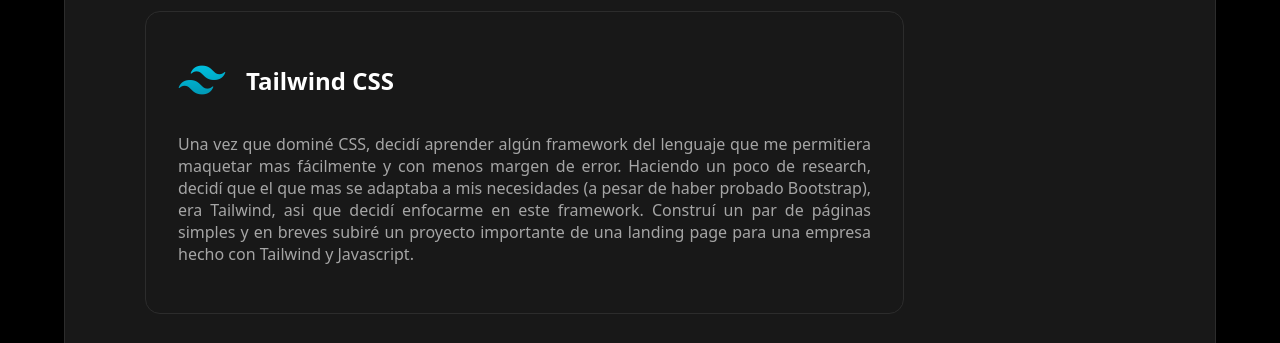
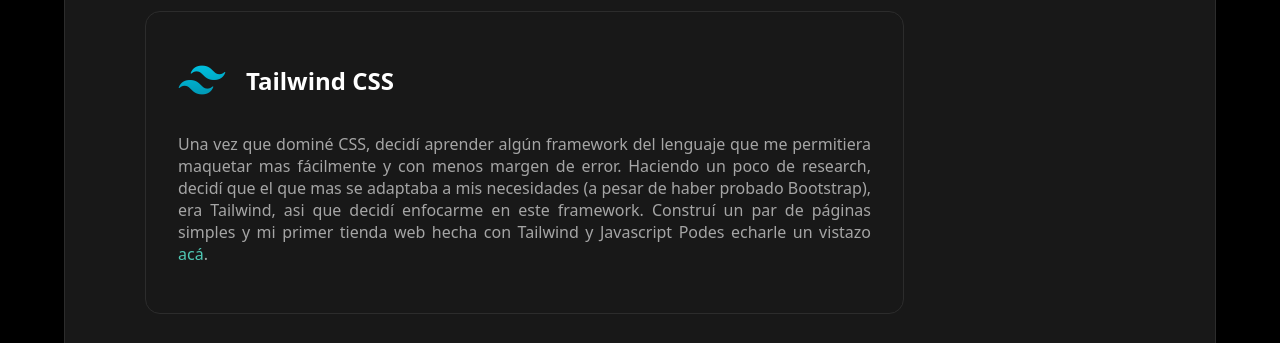
Before and after one commit to ValenGu1t0/ValenGu1t0.github.io, a plain HTML site: page tecnologias.html in a window 1280 px wide. Shown: the part 1440-1783 px from the top of the page. Drawn offline with Linux system fonts and the light colour scheme.

Commit message:
Update tecnologias.html

```diff
--- a/tecnologias.html
+++ b/tecnologias.html
@@ -66,7 +66,7 @@
 
             <div class="tecnologias_card">
                 <div class="tecnologias_card_titulo"> <img src="img/tail.png" alt="icono tailwind"><h2>Tailwind CSS</h2> </div>
-                <p>Una vez que dominé CSS, decidí aprender algún framework del lenguaje que me permitiera maquetar mas fácilmente y con menos margen de error. Haciendo un poco de research, decidí que el que mas se adaptaba a mis necesidades (a pesar de haber probado Bootstrap), era Tailwind, asi que decidí enfocarme en este framework. Construí un par de páginas simples y en breves subiré un proyecto importante de una landing page para una empresa hecho con Tailwind y Javascript.</p>
+                <p>Una vez que dominé CSS, decidí aprender algún framework del lenguaje que me permitiera maquetar mas fácilmente y con menos margen de error. Haciendo un poco de research, decidí que el que mas se adaptaba a mis necesidades (a pesar de haber probado Bootstrap), era Tailwind, asi que decidí enfocarme en este framework. Construí un par de páginas simples y mi primer tienda web hecha con Tailwind y Javascript Podes echarle un vistazo <a href="https://valengu1t0.github.io/Pagina-para-Tienda-Web/" class="link_en_p" target="_blank">acá</a>.</p>
             </div>
 
             <div class="tecnologias_card">
```
